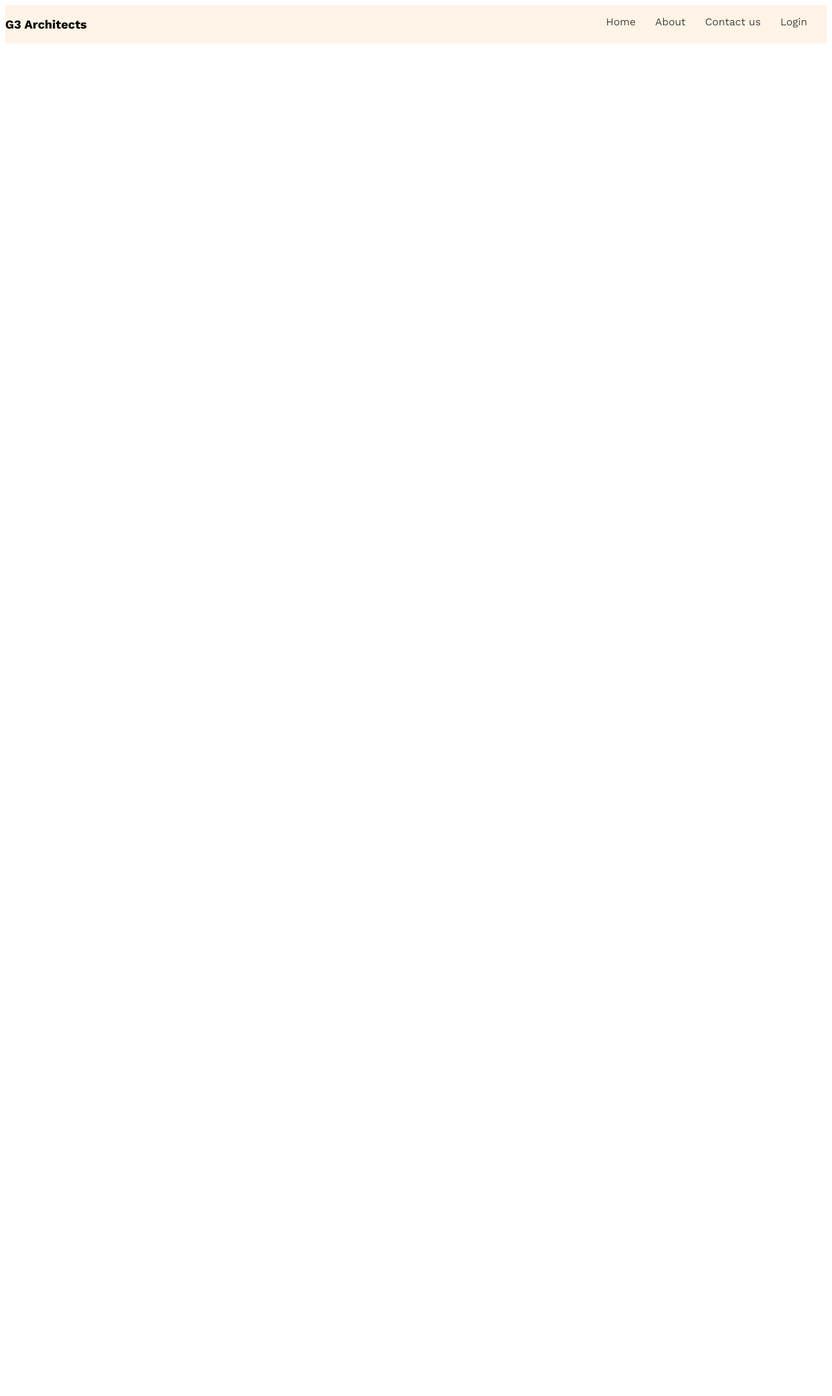
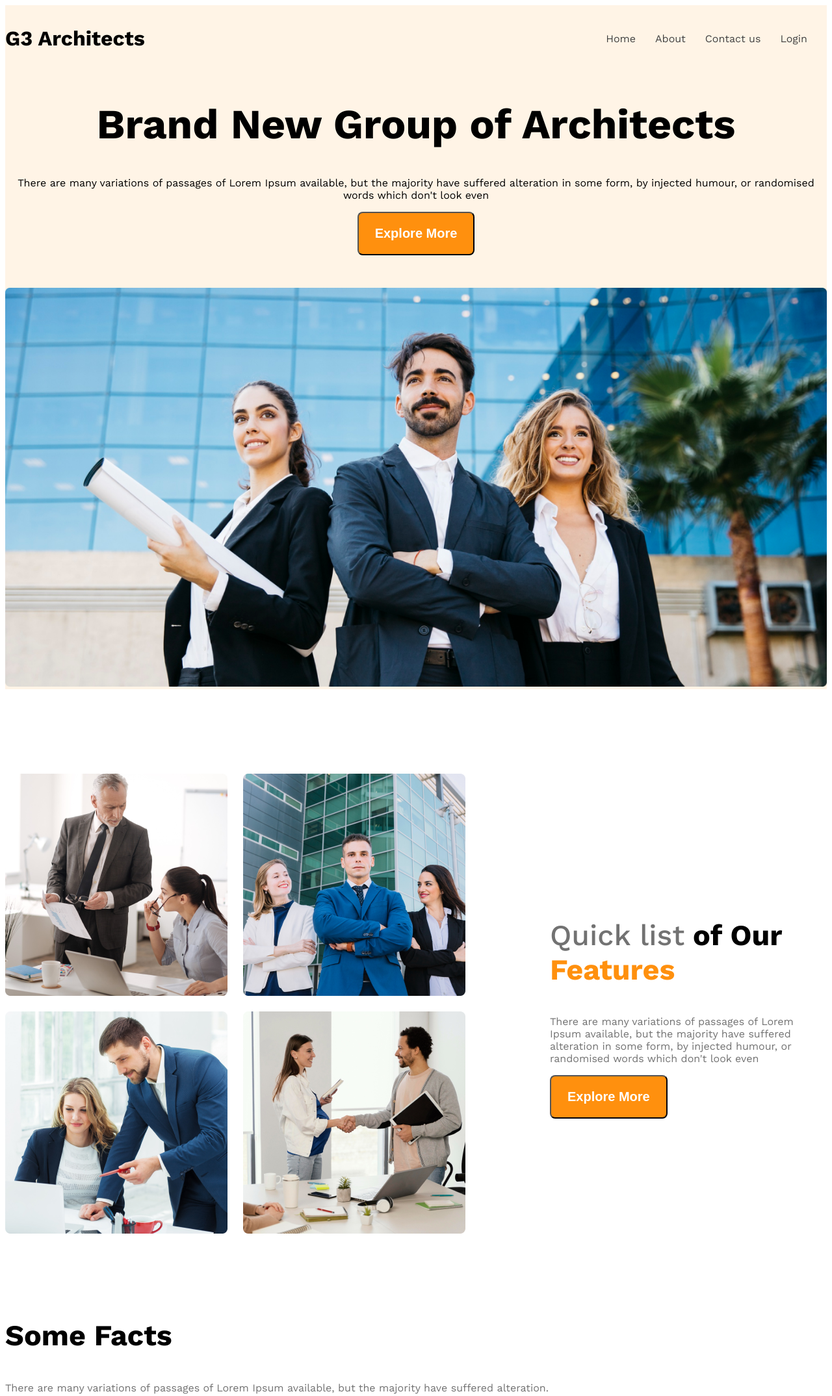
Before and after one commit to AsifIslamBisal/g3-architects-website, a plain HTML site: page index.html in a window 1280 px wide. Shown: the whole page at 65% size. Before the commit the page ends 800 px from the top, so only its background shows below. Drawn offline with nearby package versions, Linux system fonts and the light colour scheme.

Commit message:
made team responsive and added fact structure

```diff
--- a/index.html
+++ b/index.html
@@ -17,10 +17,63 @@
                     <li class="nav-item"><a href="" class="nav-link text-gray">Login</a></li>
             </ul>
         </nav>
+        <div class="banner">
+           <div class="banner-content">
+            <h1 class="banner-title">Brand New Group of Architects</h1>
+            <p class="banner-description">There are many variations of passages of Lorem Ipsum available, but the majority have suffered alteration in some form, by injected humour, or randomised words which don't look even</p>
+            <button class="btn-primary">Explore More</button>
+           </div>
+            <img class="banner-image" src="./images/banner.png" alt="">
+        </div>
 
     </header>
     <main>
+        <!-- team section start -->
+        <section class="teams display-flex">
+            <div class="team-img-container">
+                <img src="./images/team1.png" alt="">
+                <img src="./images/team2.png" alt="">
+                <img src="./images/team3.png" alt="">
+                <img src="./images/team4.png" alt="">
+            </div>
+            <div class="our-features">
+                <h3 class="section-title"><span id="quick-list" class="text-light-gray">Quick list</span> <span>of Our</span> <span class="text-primary">Features</span></h3>
+                <p class="feature-description text-light-gray">There are many variations of passages of Lorem Ipsum available, but the majority have suffered alteration in some form, by injected humour, or randomised words which don't look even</p>
+                <button class="btn-primary">Explore More</button>
+            </div>
+        </section>
+            <!-- features will enjoy -->
+             <section>
+                <h3 class="section-title">Some Facts</h3>
+                <p class="text-light-gray">There are many variations of passages of Lorem Ipsum available, but the majority have suffered alteration.</p>
+                <div class="facts-container">
+                    <!-- .fact*4>img.fact-icon+h4.fact-number+h5.fact-name -->
+                    <div class="fact">
+                        <img src="" alt="" class="fact-icon">
+                        <h4 class="fact-number"></h4>
+                        <h5 class="fact-name"></h5>
+                    </div>
+                    <div class="fact">
+                        <img src="" alt="" class="fact-icon">
+                        <h4 class="fact-number"></h4>
+                        <h5 class="fact-name"></h5>
+                    </div>
+                    <div class="fact">
+                        <img src="" alt="" class="fact-icon">
+                        <h4 class="fact-number"></h4>
+                        <h5 class="fact-name"></h5>
+                    </div>
+                    <div class="fact">
+                        <img src="" alt="" class="fact-icon">
+                        <h4 class="fact-number"></h4>
+                        <h5 class="fact-name"></h5>
+                    </div>
+                </div>
+             </section>
+             <!-- some facts -->
+              <section>
 
+              </section>
     </main>
     <footer>
 
--- a/styles/style.css
+++ b/styles/style.css
@@ -8,6 +8,9 @@
 /* shared styles */
 .display-flex{
     display: flex;
+}
+.text-primary{
+    color: #FF900E;
 }
 /* dark 02 */
 .text-gray{
@@ -20,13 +23,35 @@
 .bg-light-gray{
     background-color: rgba(255, 144, 14, 0.1);
 }
-
+.btn-primary{
+    background-color: #FF900E;
+    color: white;
+    padding: 20px 25px;
+    font-size: 1.25rem;
+    font-weight: 600;
+    border-radius: 8px;
+}
+main{
+    max-width: 1440px;
+    margin: 0 auto;
+}
+main > section{
+    margin-top: 130px;
+}
+.section-title{
+    font-size: 2.8rem;
+    font-weight: 700;
+}
 /* header styles */
 
 /* navbar related styles */
 .navbar{
     justify-content: space-between;
-
+    align-items: center;
+}
+.brand{
+    font-weight: 700;
+    font-size: 2rem;
 }
 .nav-item{
     list-style: none;
@@ -40,3 +65,57 @@
     max-width: 1440px;
     margin: 0 auto;
 }
+/* banner related styles */
+.banner-content{
+    max: width 850px;
+    margin: 0 auto;
+    text-align: center;
+    margin-bottom: 50px;
+}
+.banner-title{
+    font-weight: 700;
+    font-size: 4rem;
+}
+.banner-image{
+    width: 100%;
+}
+/* team and feature related styles */
+.teams{
+    align-items: center;
+}
+.team-img-container{
+    display: grid;
+    grid-template-columns: repeat(2,1fr);
+    gap: 24px;
+}
+.our-features{
+    margin-left:130px ;
+    max-width: 530px;
+}
+
+#quick-list{
+    font-weight: 500;
+}
+/* responsive media query */
+@media screen and (max-width: 576px) {
+    .navbar,
+    .nav-links,
+    .teams{
+        flex-direction: column;
+    }
+    .team-img-container{
+        grid-template-columns: repeat(1, 1fr);
+    }
+    .our-features{
+        margin-left: 20px;
+    }
+}
+/* medium size device */
+@media screen and (min-width:576px) and(max-width:992px) {
+    .teams{
+        flex-direction: column;
+    }
+    .our-features{
+        margin: 50px auto;
+    }
+}
```
